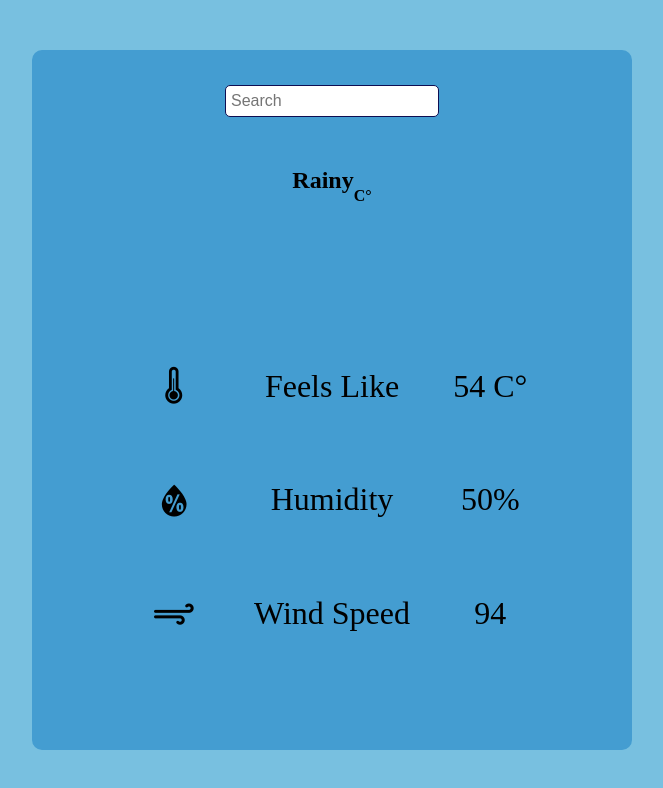
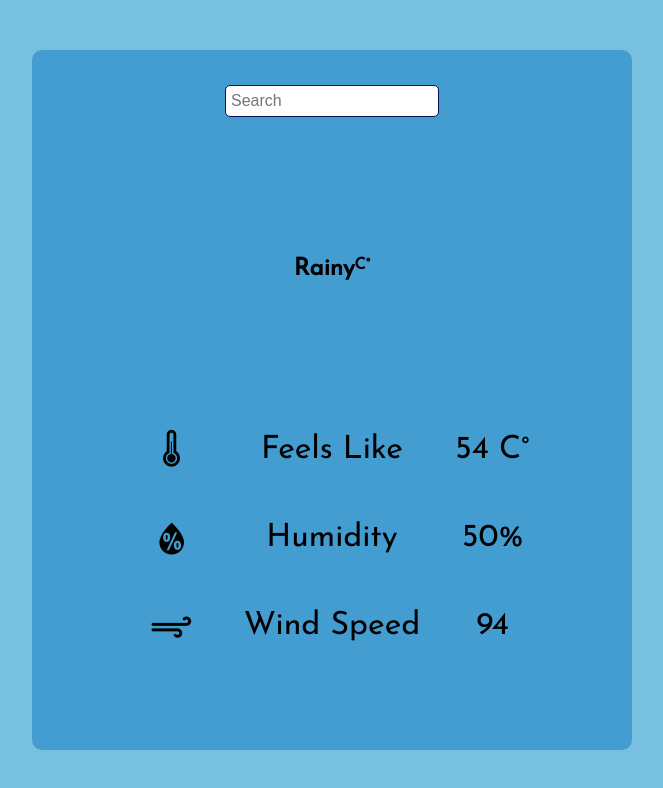
Before and after one commit to gcerv93/weather-app, a website built with webpack: page src/index.html in a window 1280 px wide. Shown: the whole page, without its empty margins (308-971 px from the left). Built offline with nearby package versions, Linux system fonts and the light colour scheme; no server answers.

Commit message:
display fixes

```diff
--- a/src/styles/styles.css
+++ b/src/styles/styles.css
@@ -1,3 +1,6 @@
+
+@import url('https://fonts.googleapis.com/css2?family=Josefin+Sans&display=swap');
+
 * {
   margin: 0;
   padding: 0;
@@ -6,6 +9,7 @@
 body, html {
   height: 100%;
   width: 100%;
+  font-family: 'Josefin Sans', sans-serif;
 }
 
 .wrapper {
@@ -43,11 +47,11 @@ body, html {
 }
 
 h1 {
-  padding-top: 20px;
+  padding-top: 50px;
 }
 
 .main-icon {
-  padding-top: 50px;
+  padding-top: 30px;
   font-size: 100px
 }
 
@@ -55,6 +59,7 @@ h1 {
   width: 100%;
   display: flex;
   justify-content: space-around;
+  padding-top: 60px;
 }
 
 .temp {
@@ -70,7 +75,6 @@ h1 {
 
 .tempSymbols {
   cursor: pointer;
-  padding-top: 20px;
   font-weight: bold;
 }
 
```
Also changed, not shown: dist/styles.css, 1 other file.
